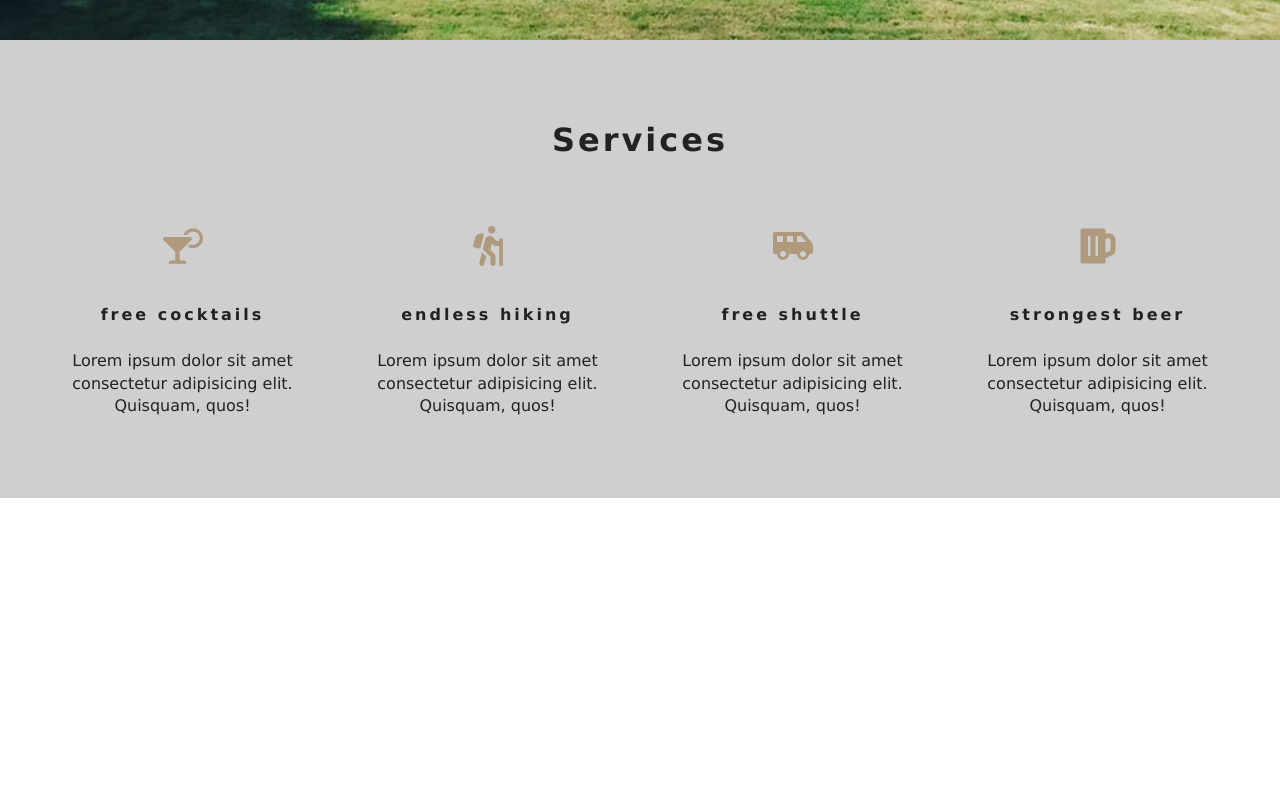
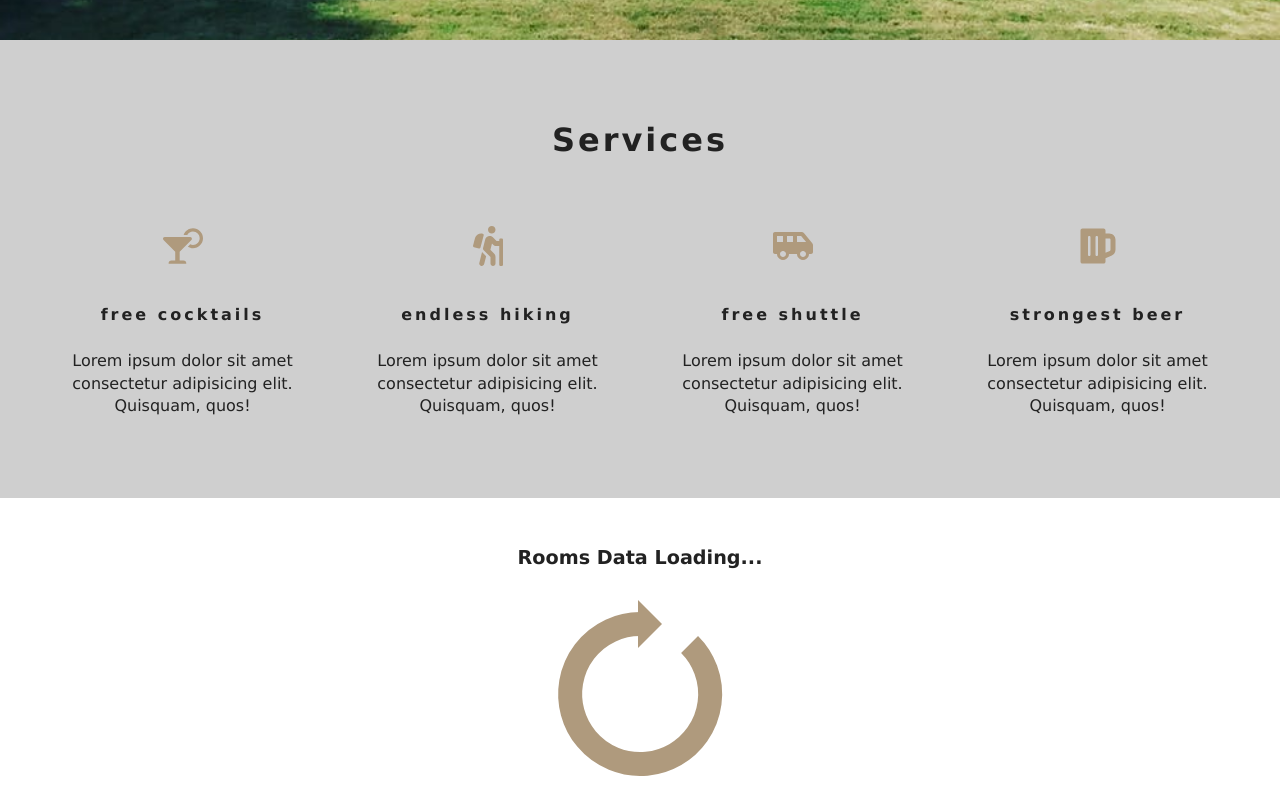
Before and after one commit to haidang9b/beach-resort-react, a React (Create React App) app: page / in a window 1280 px wide. Shown: the part 760-1560 px from the top of the page. Before the commit the page ends 1258 px from the top, so only its background shows below. Built offline with nearby package versions, Linux system fonts and the light colour scheme.

Commit message:
Add: Loading Component

```diff
--- a/src/components/FeaturedRooms.js
+++ b/src/components/FeaturedRooms.js
@@ -1,10 +1,14 @@
 import React, { useContext } from "react";
 import { RoomContext } from "../context";
+import Loading from "./Loading";
+
 const FeaturedRooms = () => {
     const { featuredRooms} = useContext(RoomContext);
     console.log(featuredRooms);
     return (
-        <div></div>
+        <div>
+            <Loading/>
+        </div>
     )
 }
 
--- /dev/null
+++ b/src/components/Loading.js
@@ -0,0 +1,11 @@
+import React from "react";
+import loadingGif from "../images/gif/loading-arrow.gif";
+const Loading = () => {
+    return(
+        <div className="loading">
+            <h4>rooms data loading...</h4>
+            <img src={loadingGif} alt="loading..."/>
+        </div>
+    )
+}
+export default Loading;
```
Also changed, not shown: src/components/Room.js (added, +9 -0 lines).
